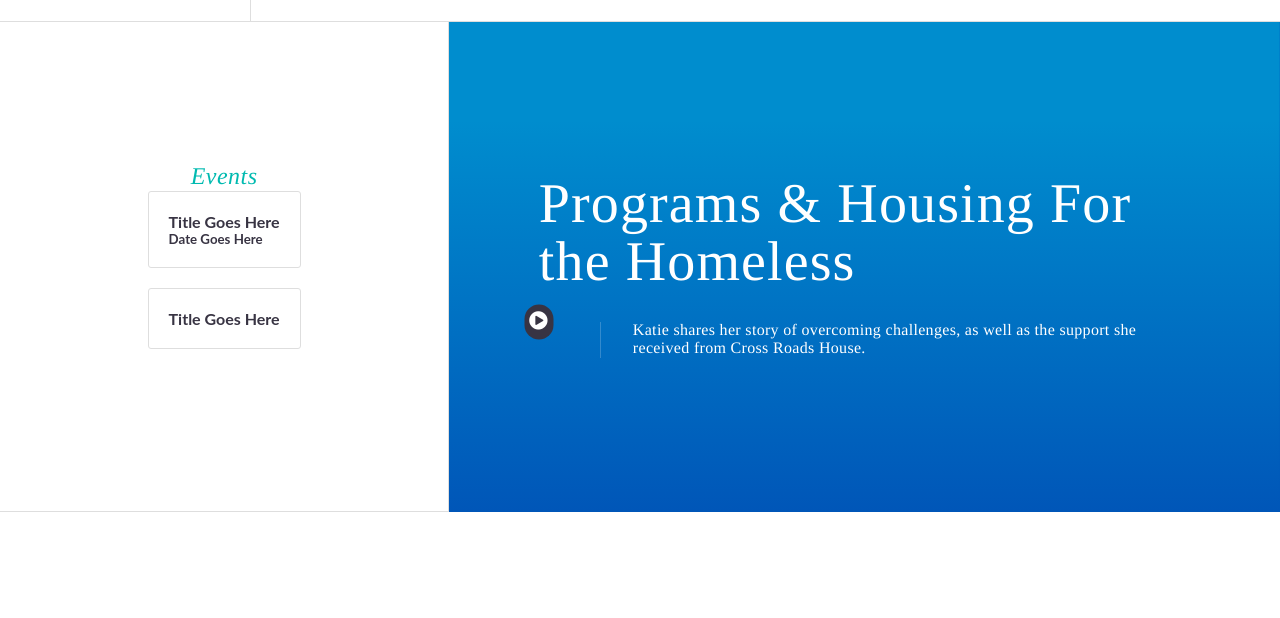
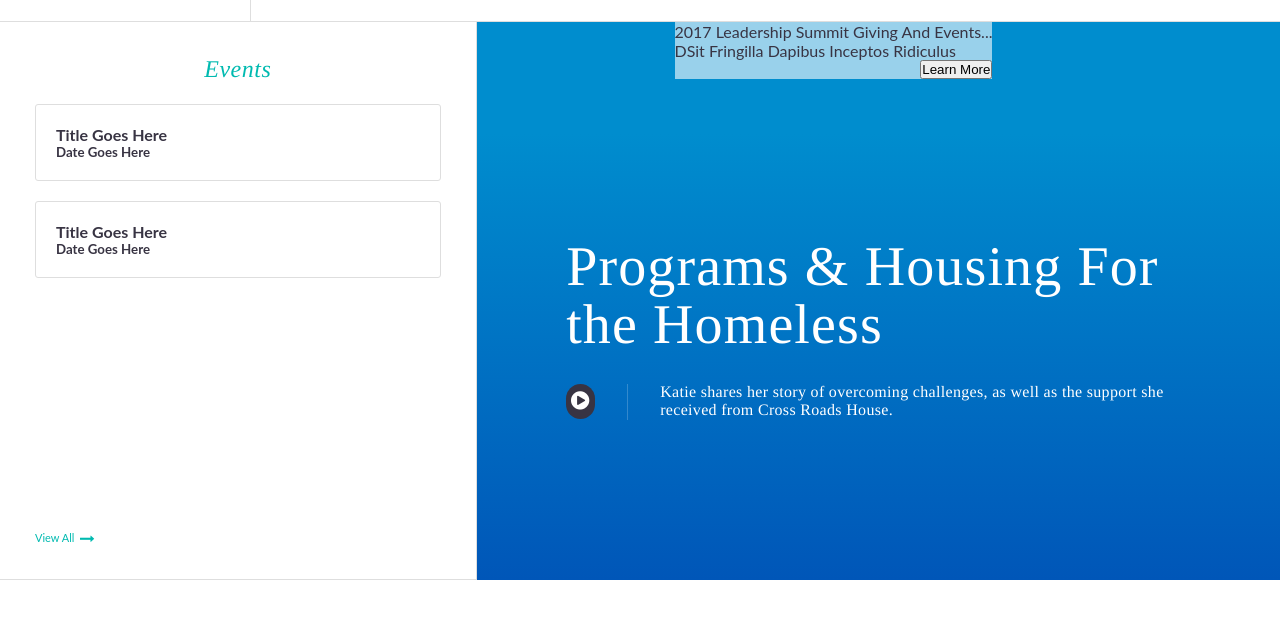
Before and after one commit to onenewera/Crossroads, a website: page index.html in a window 1280 px wide. Shown: the part 114-732 px from the top of the page. Drawn offline with nearby package versions, Linux system fonts and the light colour scheme.

Commit message:
Alert Bar

```diff
--- a/index.html
+++ b/index.html
@@ -64,19 +64,28 @@
         </div>
         <div class="dw-event-card">
           <h4>Title Goes Here</h4>
-          <!-- <h5>Date Goes Here</h5> -->
+          <h5>Date Goes Here</h5>
         </div>
+        <a href="#" class="event-cta">View All&nbsp;&nbsp;<i class="fa fa-long-arrow-right fa-lg"></i></a>
       </div><!-- Events -->
 
       <!-- Video Slider -->
       <div class="dw-video-slider">
+        <div class="dw-event-alert">
+          <div class="dw-event-post-info">
+            <span class="dw-event-alert-title">2017 Leadership Summit Giving And Events...</span>
+            <span class="dw-event-alert-subtitle">DSit Fringilla Dapibus Inceptos Ridiculus </span>
+          </div><!-- dw-event-alert -->
+
+          <button class ="dw-event-alert-button" type="button" name="button">Learn More</button>
+        </div>
         <div class="dw-content">
           <h1>Programs &amp; Housing
             For the Homeless</h1>
           <div class="dw-video-cta">
             <div class="dw-video-play">
               <!-- <h4>View Katie’s Story</h4> -->
-              <div class="pulsating-circle morph-btn" href="#modal-1"><i class="fa fa-play-circle fa-lg"></i></div>
+              <div class="morph-btn" href="#modal-1"><i class="fa fa-play-circle fa-lg"></i></div>
               <!-- <a href="#modal-1" class="morph-btn">Open Modal</a> -->
             </div>
             <div class="dw-video-content">
--- a/less/hero.less
+++ b/less/hero.less
@@ -1,7 +1,5 @@
 .dw-hero-banner {
   background: @blue;
-  min-height: 490px;
-  height: 30vw;
   display: flex;
   justify-content: space-between;
 
@@ -10,15 +8,24 @@
   }
 
   .dw-events {
-    flex-grow: 2;
+    flex: 2 120px;
+    padding: 35px;
     display: flex;
     flex-direction: column;
     justify-content: center;
-    align-items: center;
     background: @white;
-    flex: 1 300px;
     border-right: 1px solid @border-color;
     border-bottom: 1px solid @border-color;
+
+    .event-cta {
+      font-size: 11px;
+      color: @primary-action;
+      margin-top: auto;
+
+      @hover {
+        transform: scale(2);
+      }
+    }
 
     .dw-event-card {
       padding: 20px 20px 20px 20px;
@@ -28,6 +35,9 @@
     }
 
     .dw-event-title {
+      padding-bottom: 20px;
+      align-self: center;
+
       // &:before {
       //   content: "";
       //   width: 65px;
@@ -53,11 +63,20 @@
       //   // left: 253px;
       //   top: 148px;
       // }
+      .dw-event-card {
+        flex-grow: 1;
+
+        @hover {
+          transform: scale(2);
+        }
+      }
     }
 
     @media @palm {
       order: 2;
-      flex-grow: 1;
+      flex: .4;
+      flex-direction: row;
+      justify-content: space-around;
     }
 
     // @media @palm {
@@ -70,46 +89,69 @@
   .dw-video-slider {
     flex: 5;
     display: flex;
+    flex-direction: column;
     background: #008dce;
     background: -moz-linear-gradient(top,  #008dce 20%, #0056b8 100%);
     background: -webkit-linear-gradient(top,  #008dce 20%,#0056b8 100%);
     background: linear-gradient(to bottom,  #008dce 20%,#0056b8 100%);
     filter: progid:DXImageTransform.Microsoft.gradient( startColorstr='#008dce', endColorstr='#0056b8',GradientType=0 );
     justify-content: flex-start;
-    margin-left: 7vw;
     padding-right: 7vw;
     align-items: center;
     // background: url(https://s29.postimg.org/5qhwj8hx3/dw_hero_bg_2x.jpg) no-repeat;
     background-size: cover;
 
-    @media @desktop {
-      backgound-size: cover;
-      background-position: top right;
-    }
-
     @media @tablet {
-      background-position: right;
-      background-size: cover;
       margin-left: 0;
     }
     @media @palm {
-      background-position: right;
-      background-size: cover;
       flex-grow: 1;
       margin-left: 0;
+    }
+
+    .dw-event-alert {
+      display: flex;
+      flex-direction: column;
+      justify-content: flex-end;
+      flex: 1;
+      margin-bottom: auto;
+      background: rgba(255,255,255,.6);
+
+      .dw-event-post-info {
+        display: flex;
+        flex-direction: column;
+      }
+
+      .dw-event-alert-button {
+        margin-left: auto;
+      }
+
     }
 
     .dw-content {
       display: flex;
       flex-direction: column;
       max-width: 650px;
+      padding-top: 10rem;
+      padding-bottom: 10rem;
+
+      @media @desktop {
+        padding-top: 8rem;
+        padding-bottom: 8rem;
+      }
 
       @media @tablet {
         margin-left: 7vw;
+        padding-top: 10rem;
+        padding-bottom: 10rem;
       }
 
       @media @palm {
         margin-left: 7vw;
+        text-align: center;
+        margin-bottom: auto;
+        padding-top: 4rem;
+        padding-bottom: 4rem;
       }
 
       p {
@@ -155,61 +197,3 @@
     }
   }
 }
-
-
-.pulsating-circle {
-  left: 50%;
-  top: 50%;
-  transform: translateX(-50%) translateY(-50%);
-  width: 30px;
-  height: 30px;
-
-  @before {
-    content: '';
-    position: relative;
-    display: block;
-    width: 300%;
-    height: 300%;
-    box-sizing: border-box;
-    margin-left: -100%;
-    margin-top: -100%;
-    border-radius: 45px;
-    background-color: #01a4e9;
-    animation: pulse-ring 1.25s cubic-bezier(0.215, 0.61, 0.355, 1) infinite;
-  }
-
-  @after {
-    content: '';
-    position: absolute;
-    left: 0;
-    top: 0;
-    display: block;
-    width: 100%;
-    height: 100%;
-    background-color: white;
-    border-radius: 15px;
-    box-shadow: 0 0 8px rgba(0,0,0,.3);
-    animation: pulse-dot 1.25s cubic-bezier(0.455, 0.03, 0.515, 0.955) -.4s infinite;
-  }
-}
-
-@keyframes pulse-ring {
-  0% {
-    transform: scale(.33);
-  }
-  80%, 100% {
-    opacity: 0;
-  }
-}
-
-@keyframes pulse-dot {
-  0% {
-    transform: scale(.8);
-  }
-  50% {
-    transform: scale(1);
-  }
-  100% {
-    transform: scale(.8);
-  }
-}
--- a/less/styles.less
+++ b/less/styles.less
@@ -12,12 +12,7 @@
   padding: 0;
   margin: 0;
   transition: all .3s ease;
-
-  body {
-    overflow: hidden;
-    // delete this!
-    height: 200%;
-  }
+}
 
   a {
     text-decoration: none;
@@ -27,4 +22,3 @@
       color: @primary-font-color-hover;
     }
   }
-}
```
Also changed, not shown: css/styles.css.
